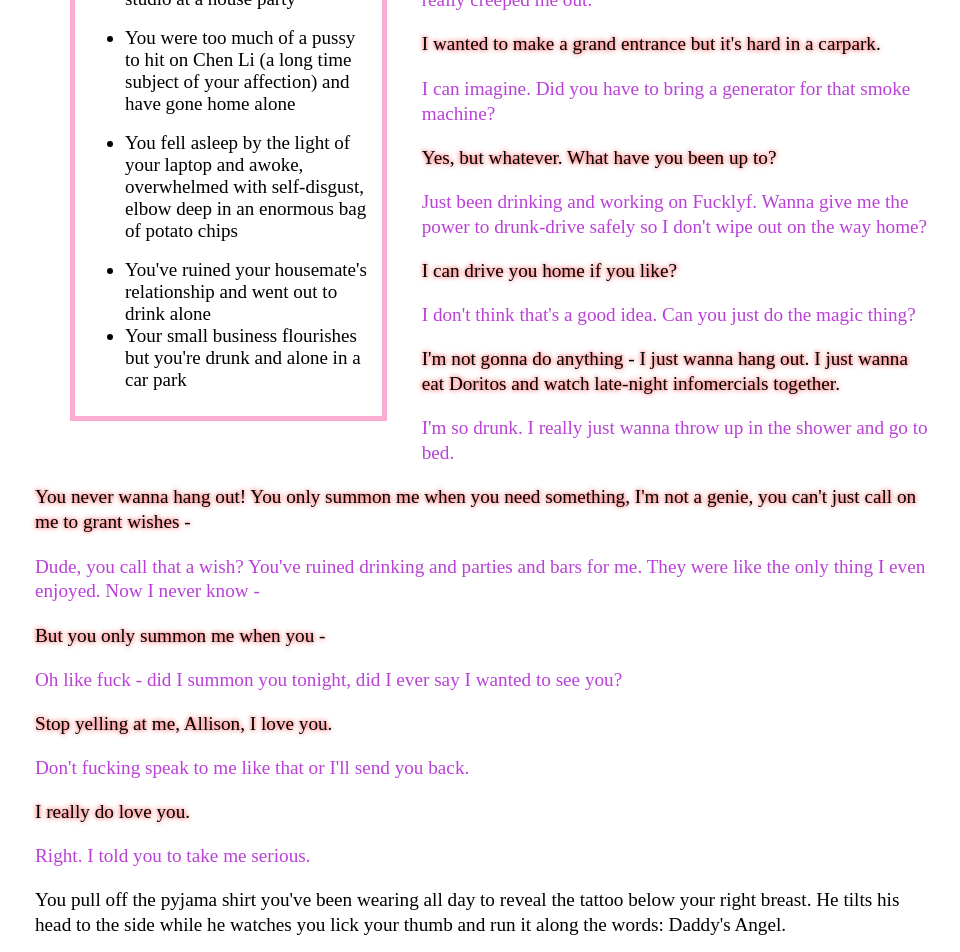
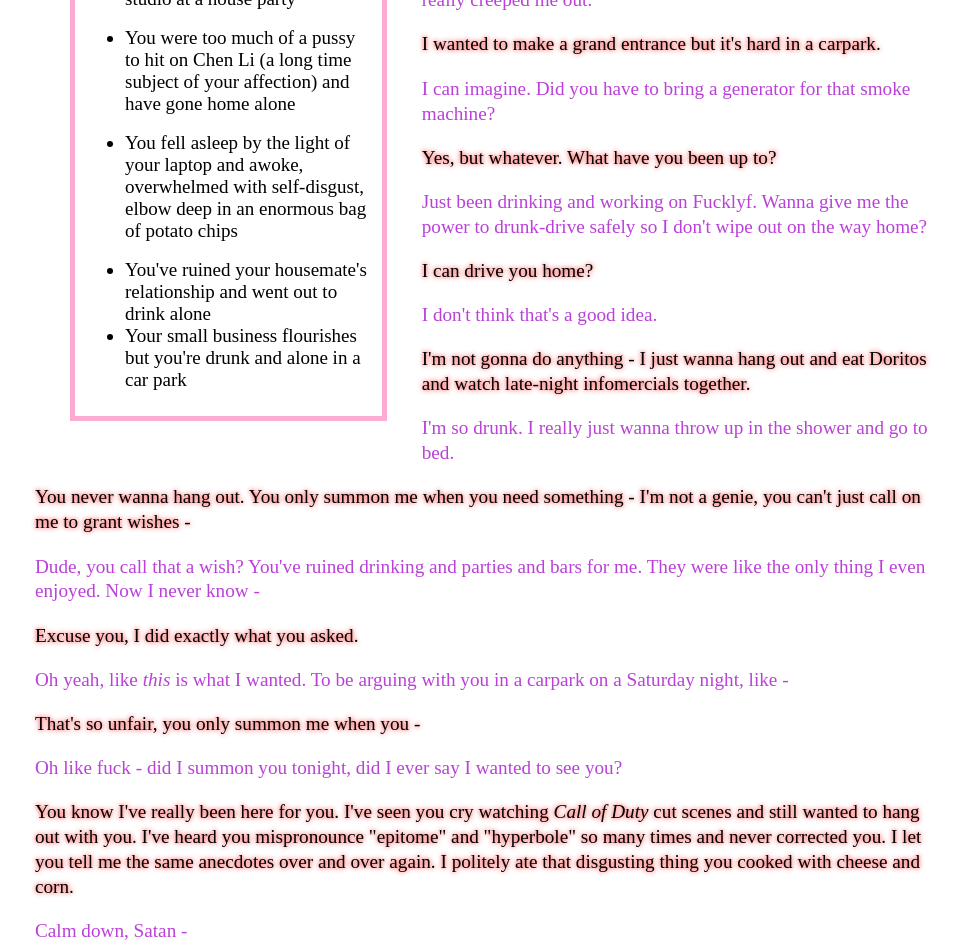
Before and after one commit to Pinelife/pinelife.github.io, a Jekyll site: the page Hellhole/Room13.html, which Jekyll copies as it is, in a window 1280 px wide and 1400 px high, scrolled down 589 px. Shown: the top 952 px of the window, without its empty margins (157-1117 px from the left). Built offline with Jekyll 4.4.1, drawn with Linux system fonts in a browser that asks for light colours; some web fonts are replaced; some of the changed text lies outside the part shown; grey boxes are pictures that could not be loaded.

Commit message:
Update Room13.html

```diff
--- a/Hellhole/Room13.html
+++ b/Hellhole/Room13.html
@@ -59,19 +59,26 @@ stupidly handsome, beatific, blonde, chiseled, he's standing on two dainty clove
 <p class = "Satan">Yes, but whatever. What have you been up to?</p>
 <p class="lauria">Just been drinking and working on Fucklyf. Wanna give me the power to drunk-drive safely so I don't wipe out on the
 way home?</p>
-<p class = "Satan">I can drive you home if you like?</p>
-<p class = "lauria">I don't think that's a good idea. Can you just do the magic thing?</p>
-<p class = "Satan">I'm not gonna do anything - I just wanna hang out. I just wanna eat Doritos and watch late-night infomercials together.</p>
+<p class = "Satan">I can drive you home?</p>
+<p class = "lauria">I don't think that's a good idea.</p>
+<p class = "Satan">I'm not gonna do anything - I just wanna hang out and eat Doritos and watch late-night infomercials together.</p>
 <p class = "Lauria">I'm so drunk. I really just wanna throw up in the shower and go to bed.</p>
-<p class = "Satan">You never wanna hang out! You only summon me when you need something, I'm not a genie, you can't just call on me to grant wishes -</p>
+<p class = "Satan">You never wanna hang out. You only summon me when you need something - I'm not a genie, you can't just call on me to grant wishes -</p>
 <p class="lauria">Dude, you call that a wish? You've ruined drinking and parties and bars for me. They were like the only thing I even enjoyed. Now
 I never know -</p>
-<p class = "Satan">But you only summon me when you - </p>
+<p class = "Satan">Excuse you, I did exactly what you asked.</p>
+<p class = "lauria">Oh yeah, like <i>this</i> is what I wanted. To be arguing with you in a carpark on a Saturday night, like -</p>
+<p class = "Satan">That's so unfair, you only summon me when you - </p>
 <p class = "lauria">Oh like fuck - did I summon you tonight, did I ever say I wanted to see you?</p>
-<p class = "Satan">Stop yelling at me, Allison, I love you.</p>
-<p class="lauria">Don't fucking speak to me like that or I'll send you back.</p>
-<p class = "Satan">I really do love you.</p>
-<p class="lauria">Right. I told you to take me serious.</p>
+<p class = "Satan">You know I've really been here for you. I've seen you cry watching <i>Call of Duty</i> cut scenes and still wanted to hang out with you.
+I've heard you mispronounce "epitome" and "hyperbole" so many times and never corrected you. I let you tell me the same anecdotes over and over again.
+I politely ate that disgusting thing you cooked with cheese and corn.
+</p>
+<p class="lauria">Calm down, Satan -</p>
+<p class = "Satan">And I shaved your - </p>
+<p class = "lauria">And that cheese thing was fucking great.</p>
+<p class = "Satan">I really just want to hang out with you.</p>
+<p class="lauria">Too bad.</p>
 
 <p>
 You pull off the pyjama shirt you've been wearing all day to reveal the tattoo below your right breast. He tilts his head to the side while he
```
